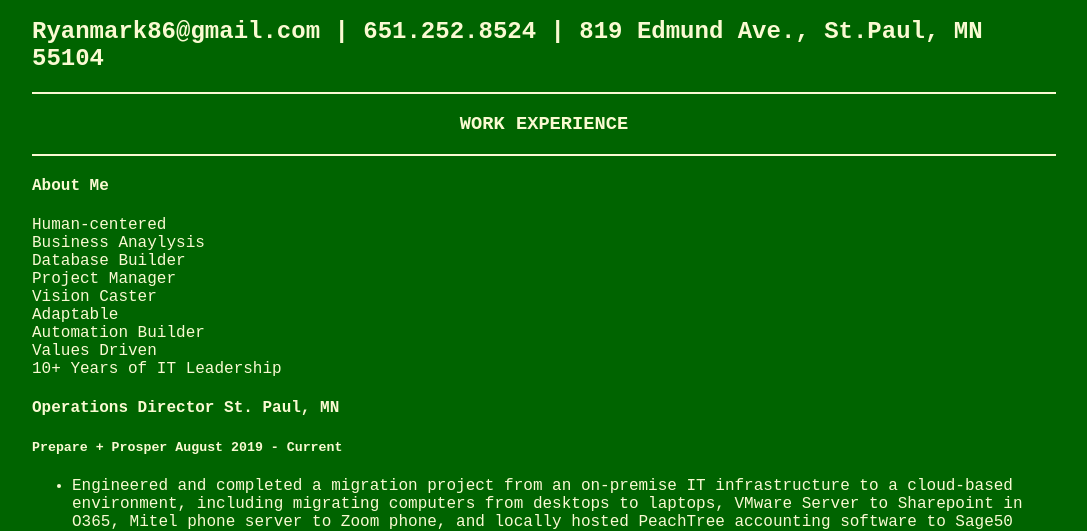
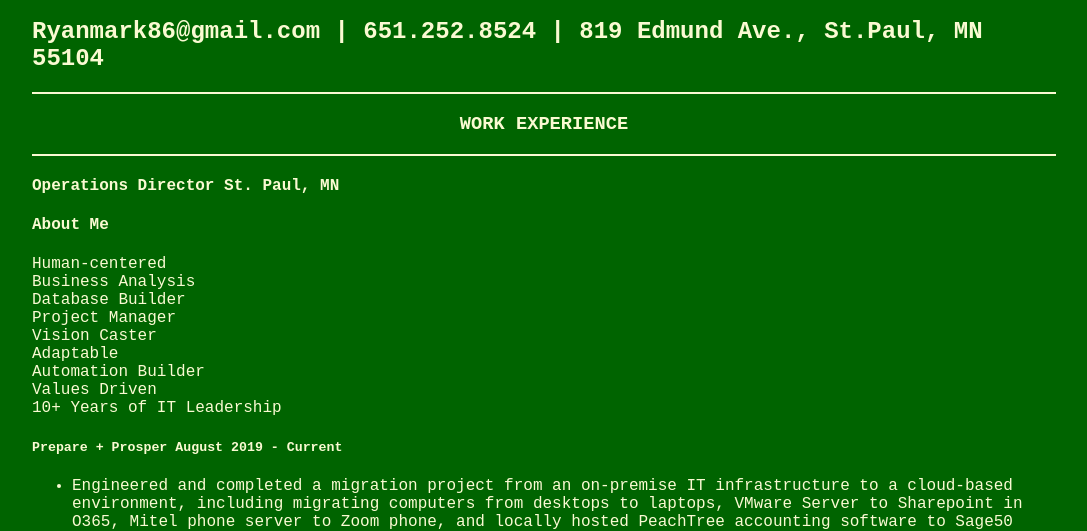
Before and after one commit to RyanKjesboJohnson/RyanKjesboJohnson.github.io, a plain HTML site: page index.html in a window 1280 px wide. Shown: the part 218-749 px from the top of the page, without its empty margins (96-1183 px from the left). Drawn offline with Linux system fonts and the light colour scheme.

Commit message:
Update index.html

```diff
--- a/index.html
+++ b/index.html
@@ -16,15 +16,18 @@
     <h3>Work Experience</h3>
   </div>
 
+
+
+<section>
+  <div>
+    <h4>Operations Director St. Paul, MN</h4>
+
 <aside>
   <h4>About Me</h4>
-  <p>Human-centered <br> Business Anaylysis <br> Database Builder <br> Project Manager <br> Vision Caster <br> Adaptable <br> Automation Builder <br> Values Driven <br> 10+ Years of IT Leadership</p>
+  <p>Human-centered <br> Business Analysis <br> Database Builder <br> Project Manager <br> Vision Caster <br> Adaptable <br> Automation Builder <br> Values Driven <br> 10+ Years of IT Leadership</p>
 </aside>
 
-  <div>
-    <h4>Operations Director St. Paul, MN</h4>
-    <h5>Prepare + Prosper August 2019 - Current</h5>
-
+  <h5>Prepare + Prosper August 2019 - Current</h5>
     <ul>
       <li>Engineered and completed a migration project from an on-premise IT infrastructure to a cloud-based environment, including migrating computers from desktops to laptops, VMware Server to Sharepoint in O365, Mitel phone server to Zoom phone, and locally hosted PeachTree accounting software to Sage50 hosted on SageNext</li>
       <li>Manage relationships with facilities and IT vendors to carry out specialized work</li>
@@ -102,6 +105,8 @@
       <li>Wrote and edited grant proposals and research reports for multiple grants with a total revenue of over $500,000</li>
     </ul>
   </div>
+  </section>
+
 
    <div class = "exp-header">
     <h3>Education Experience</h3>
```
